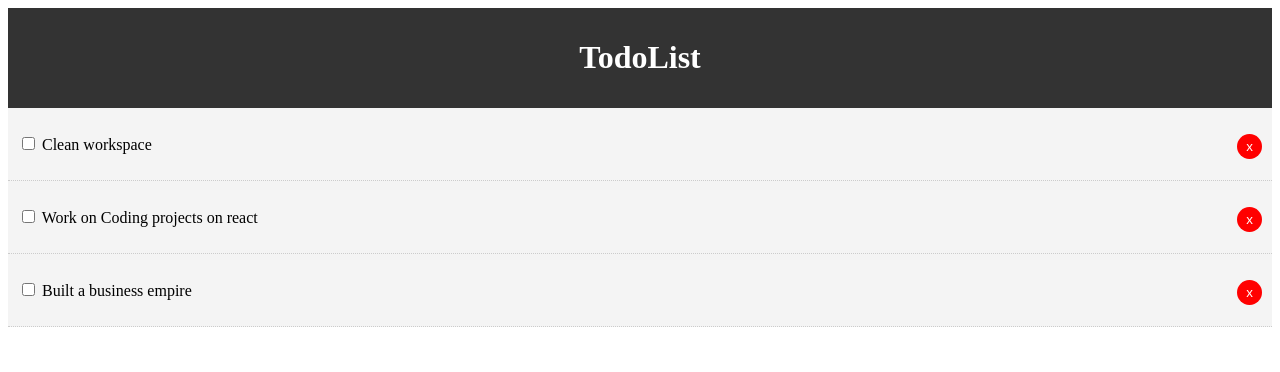
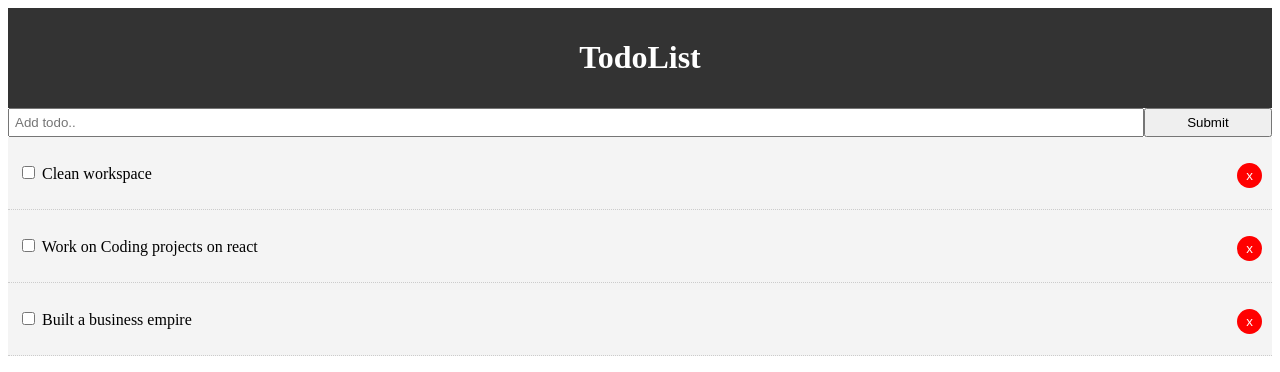
Before and after one commit to henry88lay/todo-list-reactjs, a React (Create React App) app: page / in a window 1280 px wide. Shown: the top 372 px of the page. Built offline with nearby package versions, Linux system fonts and the light colour scheme.

Commit message:
add the addtodo section

```diff
--- a/src/App.js
+++ b/src/App.js
@@ -1,6 +1,7 @@
 import React from 'react';
 import Header from './components/layout/Header'
 import Todos from './components/Todos';
+import AddTodo from './components/AddTodo';
 
 class App extends React.Component {
   state = {
@@ -43,6 +44,7 @@
     return (
       <div className="App">
         <Header />
+        <AddTodo />
         <Todos todos={this.state.todos} markComplete={this.markComplete} delTodo={this.delTodo}/>
       </div>
     );
--- /dev/null
+++ b/src/components/AddTodo.js
@@ -0,0 +1,24 @@
+import React, { Component } from 'react'
+
+export class AddTodo extends Component {
+    render() {
+        return (
+            <form style={{ display: 'flex' }}>
+                <input
+                    type="text"
+                    name="title"
+                    style={{ flex: '10', padding: '5px' }}
+                    placeholder="Add todo.."
+                />
+                <input
+                    type="submit"
+                    value="Submit"
+                    className="btn"
+                    style={{flex: '1'}}
+                />
+            </form>
+        )
+    }
+}
+
+export default AddTodo
```
